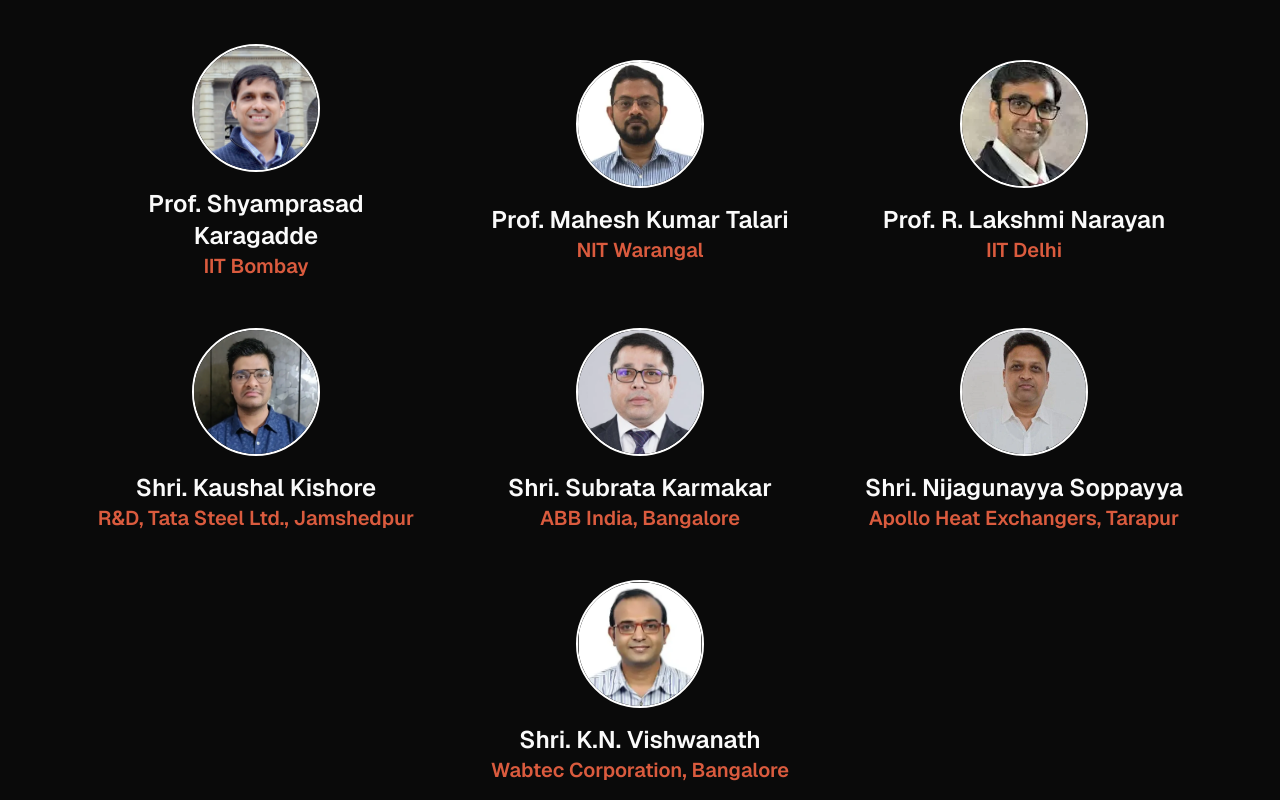
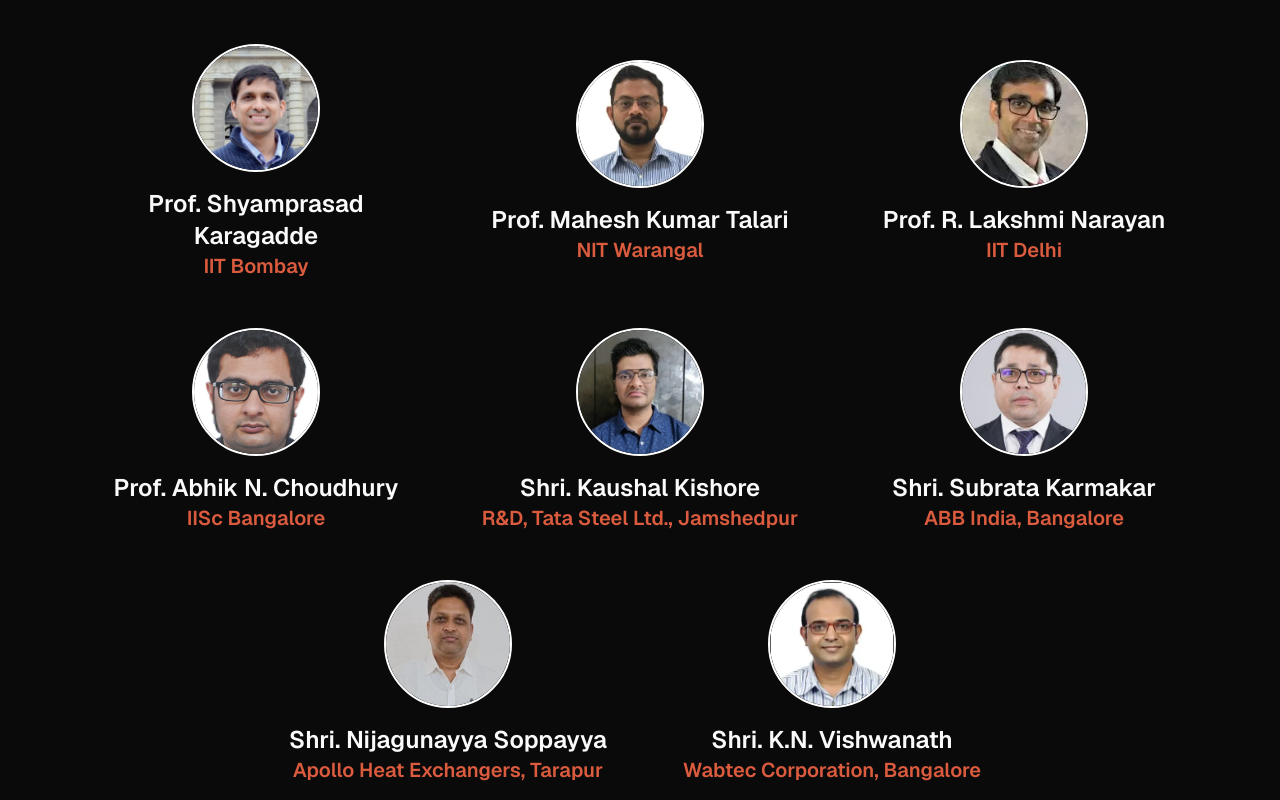
Before and after one commit to ncwam-bphc/website, a Next.js app: page /speakers in a window 1280 px wide. Shown: the part 1432-2232 px from the top of the page. Built offline with nearby package versions, Linux system fonts and the light colour scheme.

Commit message:
added new speaker

```diff
--- a/src/assets/speakers/speakers.ts
+++ b/src/assets/speakers/speakers.ts
@@ -14,6 +14,7 @@ import KaushalKishore from "./kaushalkishore.webp"
 import ShyamprasadKaragadde from "./Shyamprasad Karagadde.webp"
 import MaheshKumarTalari from "./Mahesh Kumar Talari.webp"
 import RLakshmiNarayan from "./R. Lakshmi Narayan.webp"
+import AbhikNChoudhury from "./Abhik N. Choudhury.webp"
 const speakers = [
   {
     name: "Dr. M. Vasudevan",
@@ -76,6 +77,11 @@ const speakers = [
     imageUrl: RLakshmiNarayan
   },
   {
+    name: "Prof. Abhik N. Choudhury",
+    institution: "IISc Bangalore",
+    imageUrl: AbhikNChoudhury
+  },
+  {
     name: "Shri. Kaushal Kishore",
     institution: "R&D, Tata Steel Ltd., Jamshedpur",
     imageUrl: KaushalKishore,
```
Also changed, not shown: src/assets/speakers/Abhik N. Choudhury.webp (added).
